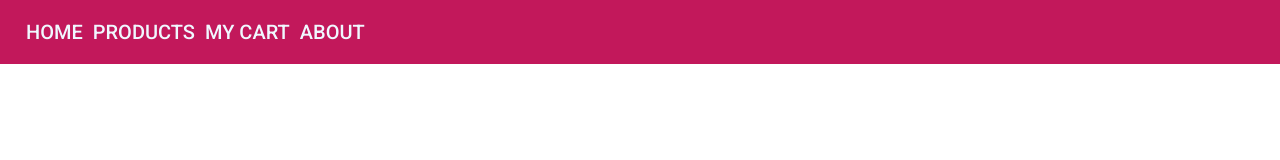
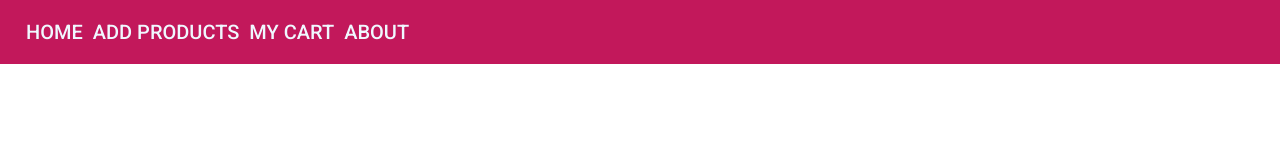
Before and after one commit to Vignesh179/ECv2.0, an Angular app: page / in a window 1280 px wide. Shown: the top 160 px of the page. Built offline with nearby package versions, Linux system fonts and the light colour scheme.

Commit message:
Update app.component.html

```diff
--- a/src/app/app.component.html
+++ b/src/app/app.component.html
@@ -1,6 +1,6 @@
 <mat-toolbar color="primary">
   <a routerLink="/home"><span>HOME</span></a>
-  <a routerLink="/products"><span>Products</span></a>
+  <a routerLink="/products"><span>Add Products</span></a>
   <a routerLink="/mycart"><span>My Cart</span></a>
   <a routerLink="/about"><span>About</span></a>
 </mat-toolbar>
```
